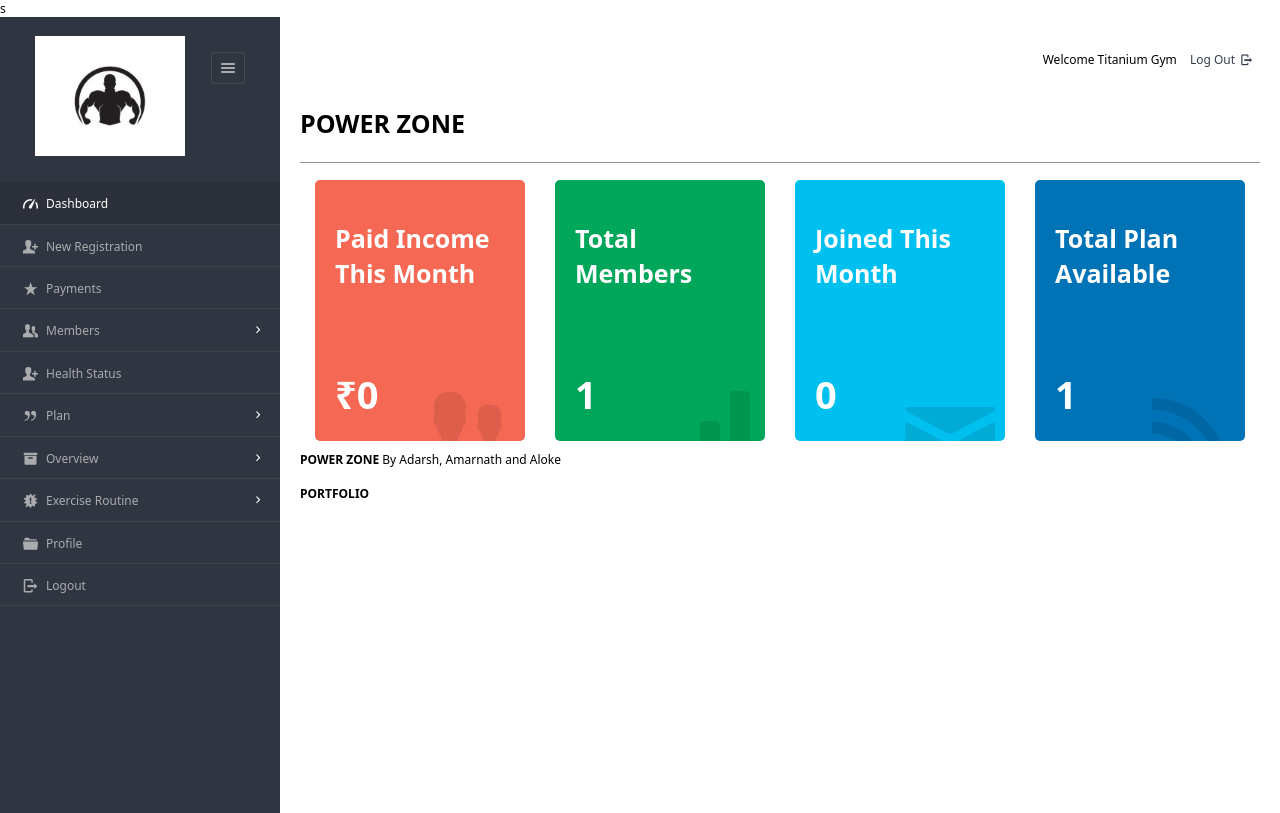
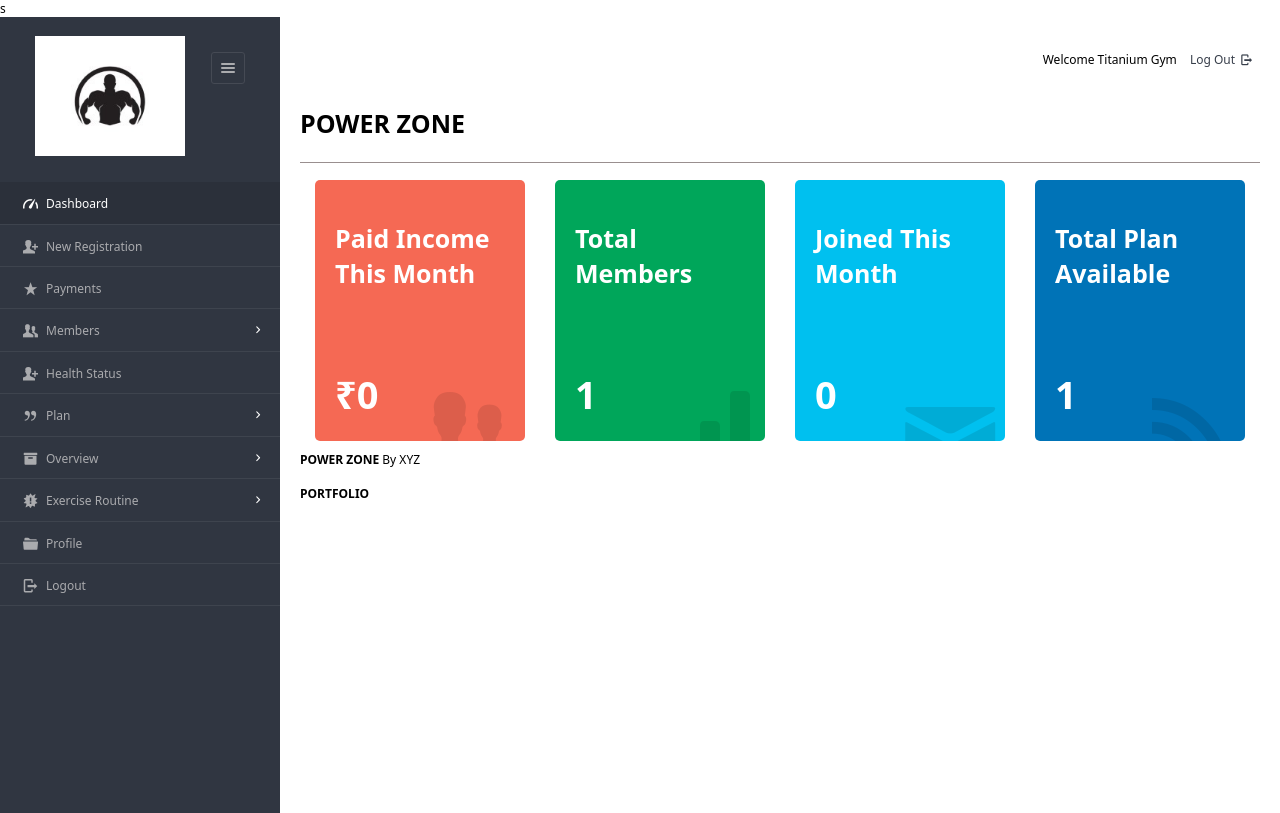
Before and after one commit to darshan45672/titan, a PHP site: page /dashboard/admin/ in a window 1280 px wide. Run offline with PHP 8.4, Linux system fonts and the light colour scheme; a user stored in the database is signed in; data comes from the database, SQL or seed files in the repository.

Commit message:
changed footer

```diff
--- a/dashboard/admin/footer.php
+++ b/dashboard/admin/footer.php
@@ -1 +1 @@
-<footer class="main" style="margin-top:20px"><strong>POWER ZONE </strong> By Adarsh, Amarnath and Aloke</footer>
+<footer class="main" style="margin-top:20px"><strong>POWER ZONE </strong> By XYZ</footer>
```
